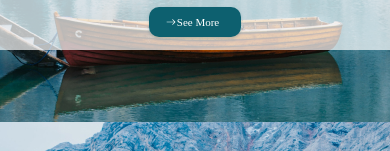
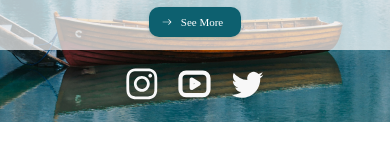
Before and after one commit to PavelTsikhanau/travel, a plain HTML site: page index.html in a window 390 px wide. Shown: the part 1373-1524 px from the top of the page. After the commit the page ends 1495 px from the top, so only its background shows below. Drawn offline with nearby package versions, Linux system fonts and the light colour scheme; a web font is replaced by a local one.

Commit message:
fix: fixed mobile footer layout

```diff
--- a/style-mobile.css
+++ b/style-mobile.css
@@ -311,9 +311,9 @@ h3 {
 .stories-background-image {
     background-image: url(./images/bg.jpg);
     width: 100%;
+    height: 693px;
     margin-bottom: -90px;
-
-    padding-bottom: 70px;
+    padding-bottom: 0;
 }
 
 .stories-background-overlay {
@@ -386,14 +386,13 @@ h3 {
 
 #stories-button {
     display: flex;
-    justify-content: center;
+    justify-content: space-around;
     align-items: center;
     margin-top: 10px;
     margin-bottom: 13px;
 
     width: 92px;
     height: 30px;
-    gap: 6px;
 
     background: #0D606F;
     box-shadow: 0px 0px 3px rgba(13, 96, 111, 0.08), 0px 2px 3px rgba(13, 96, 111, 0.16);
@@ -420,6 +419,16 @@ h3 {
     color: #FFFFFF;
 }
 
+footer {
+    display: flex;
+    justify-content: space-around;
+    align-items: center;
+    width: 100%;
+    height: 65px;
+    padding-top: 20px;
+    filter: drop-shadow(0px 4px 4px rgba(0, 0, 0, 0.25));
+}
+
 #footer-school-links {
     display: none;
 }
```
